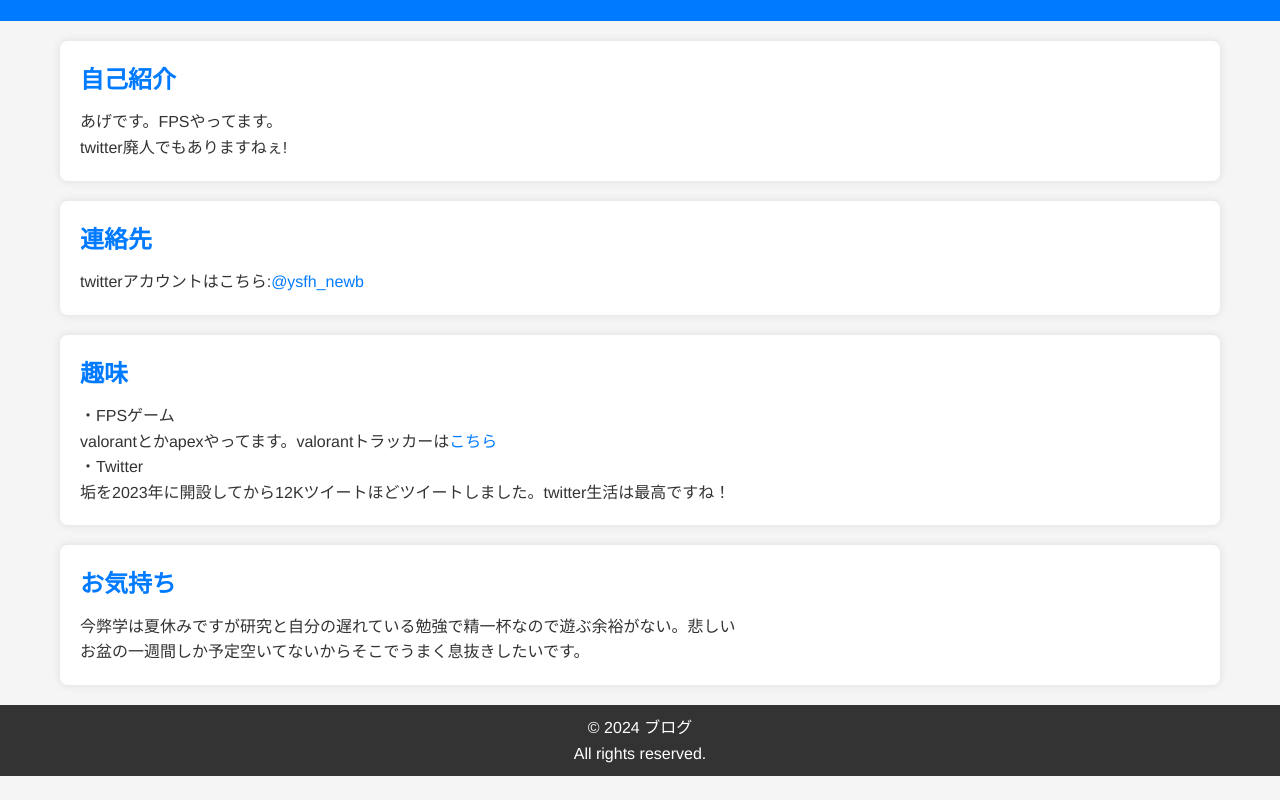
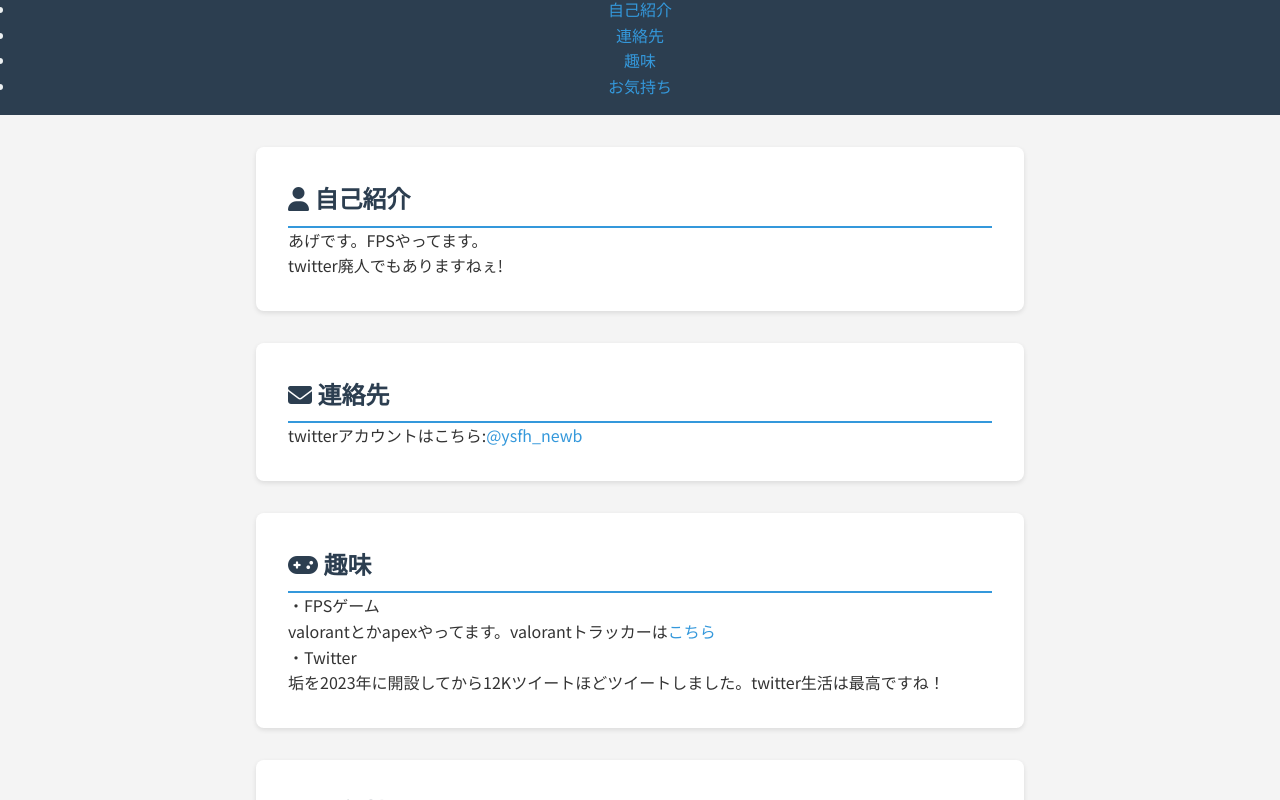
Before and after one commit to AGE-00/mypage, a plain HTML site: page index.html in a window 1280 px wide. Shown: the part 83-883 px from the top of the page. Before the commit the page ends 859 px from the top, so only its background shows below. Drawn offline with Linux system fonts and the light colour scheme.

Commit message:
change:デザイン

```diff
--- a/index.html
+++ b/index.html
@@ -5,21 +5,35 @@
     <meta name="viewport" content="width=device-width, initial-scale=1.0" />
     <title>あげあげ</title>
     <link rel="stylesheet" href="./styles.css" />
+    <!-- Google Fontsの追加 -->
+    <link href="https://fonts.googleapis.com/css2?family=Noto+Sans+JP:wght@400;700&display=swap" rel="stylesheet">
+    <!-- Font Awesomeの追加 -->
+    <link rel="stylesheet" href="https://cdnjs.cloudflare.com/ajax/libs/font-awesome/6.4.0/css/all.min.css">
   </head>
 
   <body>
     <div id="particles-js"></div>
     <header>
       <h1 data-aos="fade-down">ブログ</h1>
+      <!-- ナビゲーションメニューの追加 -->
+      <nav>
+        <ul>
+          <li><a href="#about">自己紹介</a></li>
+          <li><a href="#contact">連絡先</a></li>
+          <li><a href="#hobby">趣味</a></li>
+          <li><a href="#something">お気持ち</a></li>
+        </ul>
+      </nav>
     </header>
     <main>
+      <!-- 各セクションにアイコンを追加 -->
       <section id="about" data-aos="fade-up">
-        <h2>自己紹介</h2>
+        <h2><i class="fas fa-user"></i> 自己紹介</h2>
         <p>あげです。FPSやってます。</p>
         <p>twitter廃人でもありますねぇ!</p>
       </section>
       <section id="contact" data-aos="fade-up">
-        <h2>連絡先</h2>
+        <h2><i class="fas fa-envelope"></i> 連絡先</h2>
         <p>
           twitterアカウントはこちら:<a
             rel="noopener"
@@ -30,7 +44,7 @@
         </p>
       </section>
       <section id="hobby" data-aos="fade-up">
-        <h2>趣味</h2>
+        <h2><i class="fas fa-gamepad"></i> 趣味</h2>
         <p>・FPSゲーム</p>
         <p>
           valorantとかapexやってます。valorantトラッカーは<a
@@ -46,7 +60,7 @@
         </p>
       </section>
       <section id="something" data-aos="fade-up">
-        <h2>お気持ち</h2>
+        <h2><i class="fas fa-comment"></i> お気持ち</h2>
         <p>
           今弊学は夏休みですが研究と自分の遅れている勉強で精一杯なので遊ぶ余裕がない。悲しい
         </p>
--- a/styles.css
+++ b/styles.css
@@ -7,62 +7,73 @@
 
 /* スタイル */
 body {
-  font-family: "Helvetica Neue", Arial, sans-serif;
-  background-color: #f5f5f5;
+  font-family: 'Noto Sans JP', sans-serif;
+  line-height: 1.6;
   color: #333;
-  line-height: 1.6;
+  background-color: #f4f4f4;
+  margin: 0;
+  padding: 0;
+}
+
+#particles-js {
+  position: fixed;
+  width: 100%;
+  height: 100%;
+  z-index: -1;
 }
 
 /* ヘッダー */
 header {
-  background-color: #007bff;
-  color: white;
-  padding: 20px 0;
+  background-color: #2c3e50;
+  color: #ecf0f1;
   text-align: center;
+  padding: 1rem;
 }
 
 header h1 {
-  font-size: 2.5em;
+  margin: 0;
+  font-size: 2.5rem;
 }
 
 /* メインコンテンツ */
 main {
-  max-width: 1200px;
-  margin: 20px auto;
-  padding: 0 20px;
+  max-width: 800px;
+  margin: 2rem auto;
+  padding: 0 1rem;
 }
 
 /* セクション */
 section {
-  background: white;
-  margin-bottom: 20px;
-  padding: 20px;
+  background-color: #fff;
   border-radius: 8px;
-  box-shadow: 0 0 10px rgba(0, 0, 0, 0.1);
+  box-shadow: 0 2px 5px rgba(0,0,0,0.1);
+  padding: 2rem;
+  margin-bottom: 2rem;
 }
 
 section h2 {
-  color: #007bff;
-  margin-bottom: 10px;
+  color: #2c3e50;
+  border-bottom: 2px solid #3498db;
+  padding-bottom: 0.5rem;
 }
 
 /* リンク */
 a {
-  color: #007bff;
+  color: #3498db;
   text-decoration: none;
-  text-underline-offset: 10px;
+  transition: color 0.3s ease;
 }
 
 a:hover {
-  text-decoration: underline;
+  color: #2980b9;
 }
 
 /* フッター */
 footer {
-  background-color: #333;
-  color: white;
+  background-color: #2c3e50;
+  color: #ecf0f1;
   text-align: center;
-  padding: 10px 0;
+  padding: 1rem;
   position: relative;
   bottom: 0;
   width: 100%;
@@ -70,20 +81,16 @@ footer {
 
 /* レスポンシブデザイン */
 @media (max-width: 600px) {
-  header {
-    padding: 10px 0;
-  }
-
-  header h1 {
-    font-size: 2em;
+  h1 {
+    font-size: 2rem;
   }
 
   main {
-    padding: 0 10px;
+    padding: 0 0.5rem;
   }
 
   section {
-    padding: 15px;
+    padding: 1rem;
   }
 
   footer {
```
